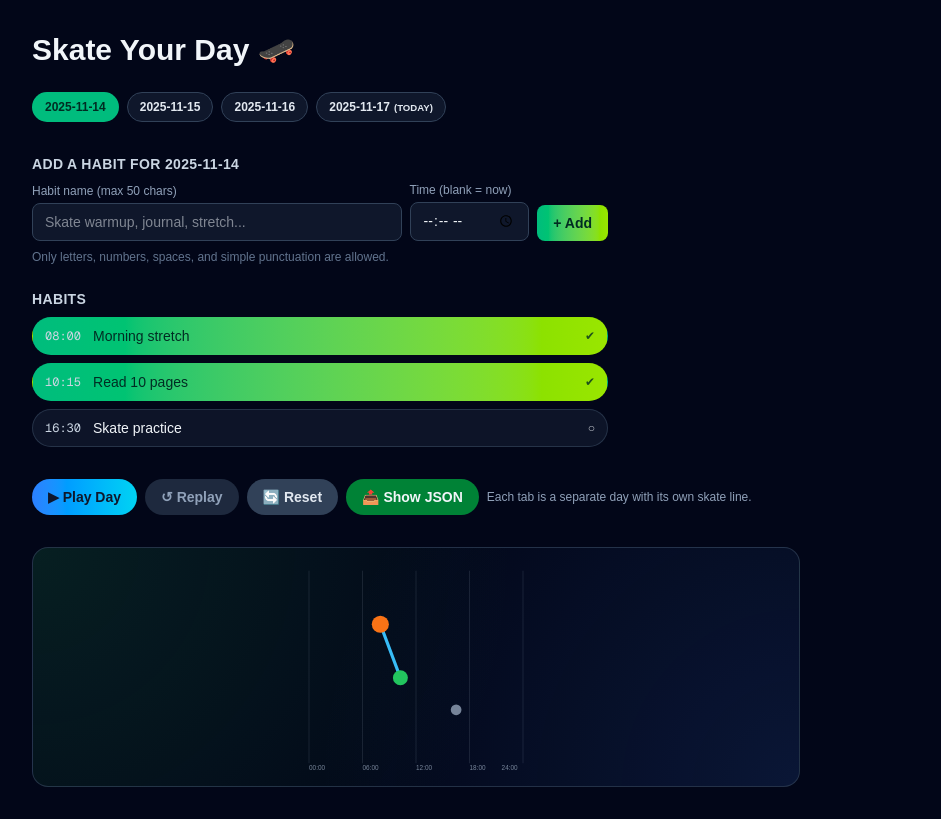
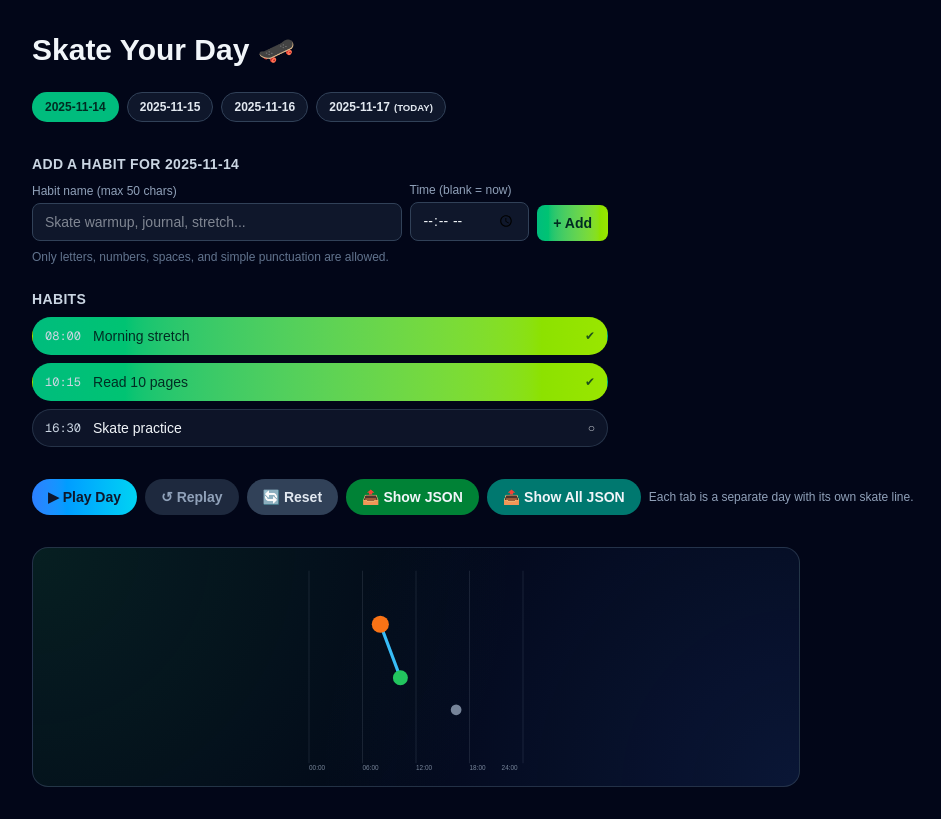
Before and after one commit to chulahn/Sk8Habit, a Next.js app in the folder skate-your-day/: page / in a window 1280 px wide. Shown: the whole page, without its empty margins (0-941 px from the left). Built offline with nearby package versions, Linux system fonts and the light colour scheme.

Commit message:
export all test

```diff
--- a/skate-your-day/app/components/Controls.tsx
+++ b/skate-your-day/app/components/Controls.tsx
@@ -12,34 +12,58 @@ interface Props {
   exportJson: string;
   showExportJson: boolean;
   toggleExportJson: () => void;
+  // same for all-days (current user)
+  exportAllJson: string;
+  showExportAllJson: boolean;
+  toggleExportAllJson: () => void;
   // Import handler accepts a parsed JSON object
   handleImportObject: (obj: any) => void;
+  handleImportAllObject: (obj: any) => void;
 }
 
-export default function Controls({ handlePlay, handleReplay, canPlay, canReplay, handleReset, exportJson, showExportJson, toggleExportJson, handleImportObject }: Props) {
-  const [text, setText] = React.useState("");
-  const textareaRef = React.useRef<HTMLTextAreaElement | null>(null);
+export default function Controls({ handlePlay, handleReplay, canPlay, canReplay, handleReset, exportJson, showExportJson, toggleExportJson, exportAllJson, showExportAllJson, toggleExportAllJson, handleImportObject, handleImportAllObject }: Props) {
+  const [textActive, setTextActive] = React.useState("");
+  const [textAll, setTextAll] = React.useState("");
+  const textareaRefActive = React.useRef<HTMLTextAreaElement | null>(null);
+  const textareaRefAll = React.useRef<HTMLTextAreaElement | null>(null);
 
   // When parent toggles showing export JSON, populate textarea
   React.useEffect(() => {
     if (showExportJson) {
-      setText(exportJson || "");
+      setTextActive(exportJson || "");
     }
   }, [showExportJson, exportJson]);
 
-  const onImportClick = () => {
+  React.useEffect(() => {
+    if (showExportAllJson) {
+      setTextAll(exportAllJson || "");
+    }
+  }, [showExportAllJson, exportAllJson]);
+
+  const onImportActive = () => {
     try {
-      const parsed = JSON.parse(text);
+      const parsed = JSON.parse(textActive);
       handleImportObject(parsed);
     } catch (e) {
-      alert("Invalid JSON in textbox.");
+      alert("Invalid JSON in active-day textbox.");
     }
   };
 
-  const onSelectAll = () => {
-    if (textareaRef.current) {
-      textareaRef.current.select();
+  const onImportAll = () => {
+    try {
+      const parsed = JSON.parse(textAll);
+      handleImportAllObject(parsed);
+    } catch (e) {
+      alert("Invalid JSON in all-days textbox.");
     }
+  };
+
+  const onSelectAllActive = () => {
+    if (textareaRefActive.current) textareaRefActive.current.select();
+  };
+
+  const onSelectAllAll = () => {
+    if (textareaRefAll.current) textareaRefAll.current.select();
   };
 
   return (
@@ -83,16 +107,40 @@ export default function Controls({ handlePlay, handleReplay, canPlay, canReplay,
           {showExportJson ? "🔽 Hide JSON" : "📤 Show JSON"}
         </button>
 
+        <button
+          onClick={toggleExportAllJson}
+          className="px-4 py-2 rounded-full font-semibold text-sm bg-teal-700 hover:bg-teal-600 text-slate-100 transition-colors"
+        >
+          {showExportAllJson ? "🔽 Hide All JSON" : "📤 Show All JSON"}
+        </button>
+
         {showExportJson ? (
           <>
             <button
-            onClick={onImportClick}
+              onClick={onImportActive}
               className="px-4 py-2 rounded-full font-semibold text-sm bg-amber-700 hover:bg-amber-600 text-slate-100 transition-colors"
             >
               📥 Import From Textbox
             </button>
             <button
-            onClick={onSelectAll}
+              onClick={onSelectAllActive}
+              className="px-3 py-2 rounded-full font-semibold text-sm bg-slate-700 hover:bg-slate-600 text-slate-100 transition-colors"
+            >
+              Select All
+            </button>
+          </>
+        ) : null}
+
+        {showExportAllJson ? (
+          <>
+            <button
+              onClick={onImportAll}
+              className="px-4 py-2 rounded-full font-semibold text-sm bg-amber-700 hover:bg-amber-600 text-slate-100 transition-colors"
+            >
+              📥 Import All From Textbox
+            </button>
+            <button
+              onClick={onSelectAllAll}
               className="px-3 py-2 rounded-full font-semibold text-sm bg-slate-700 hover:bg-slate-600 text-slate-100 transition-colors"
             >
               Select All
@@ -102,12 +150,24 @@ export default function Controls({ handlePlay, handleReplay, canPlay, canReplay,
 
         <span className="text-xs text-slate-400">Each tab is a separate day with its own skate line.</span>
       </div>
+
       {showExportJson ? (
         <div className="mt-2">
           <textarea
-          ref={textareaRef}
-          value={text}
-          onChange={(e) => setText(e.target.value)}
+            ref={textareaRefActive}
+            value={textActive}
+            onChange={(e) => setTextActive(e.target.value)}
+            className="w-full min-h-[160px] p-2 bg-slate-900 text-slate-100 rounded-md text-xs font-mono"
+          />
+        </div>
+      ) : null}
+
+      {showExportAllJson ? (
+        <div className="mt-2">
+          <textarea
+            ref={textareaRefAll}
+            value={textAll}
+            onChange={(e) => setTextAll(e.target.value)}
             className="w-full min-h-[160px] p-2 bg-slate-900 text-slate-100 rounded-md text-xs font-mono"
           />
         </div>
--- a/skate-your-day/app/page.tsx
+++ b/skate-your-day/app/page.tsx
@@ -414,6 +414,10 @@ function HomeContent() {
   const [exportJson, setExportJson] = useState("");
   const [showExportJson, setShowExportJson] = useState(false);
 
+  // Export/import for all days (current user)
+  const [exportAllJson, setExportAllJson] = useState("");
+  const [showExportAllJson, setShowExportAllJson] = useState(false);
+
   const toggleExportJson = () => {
     if (!activeDay) {
       alert("No active day to export.");
@@ -433,6 +437,19 @@ function HomeContent() {
     }
 
     setShowExportJson((v) => !v);
+  };
+
+  const toggleExportAllJson = () => {
+    try {
+      const json = JSON.stringify(days, null, 2);
+      setExportAllJson(json);
+    } catch (err) {
+      console.error(err);
+      alert("Failed to produce export JSON for all days.");
+      return;
+    }
+
+    setShowExportAllJson((v) => !v);
   };
 
   // hide export JSON view when switching active day
@@ -486,6 +503,11 @@ function HomeContent() {
     });
 
     alert("Import successful.");
+  };
+
+  // wrapper for importing all-days JSON (delegates to same validation/upsert)
+  const handleImportAllObject = (parsed: any) => {
+    handleImportObject(parsed);
   };
 
   // ---------- animation ----------
@@ -574,6 +596,10 @@ function HomeContent() {
         exportJson={exportJson}
         showExportJson={showExportJson}
         toggleExportJson={toggleExportJson}
+        exportAllJson={exportAllJson}
+        showExportAllJson={showExportAllJson}
+        toggleExportAllJson={toggleExportAllJson}
+        handleImportAllObject={handleImportAllObject}
         handleImportObject={handleImportObject}
       />
 
```
Lines whose indentation alone changed are shown as unchanged.
